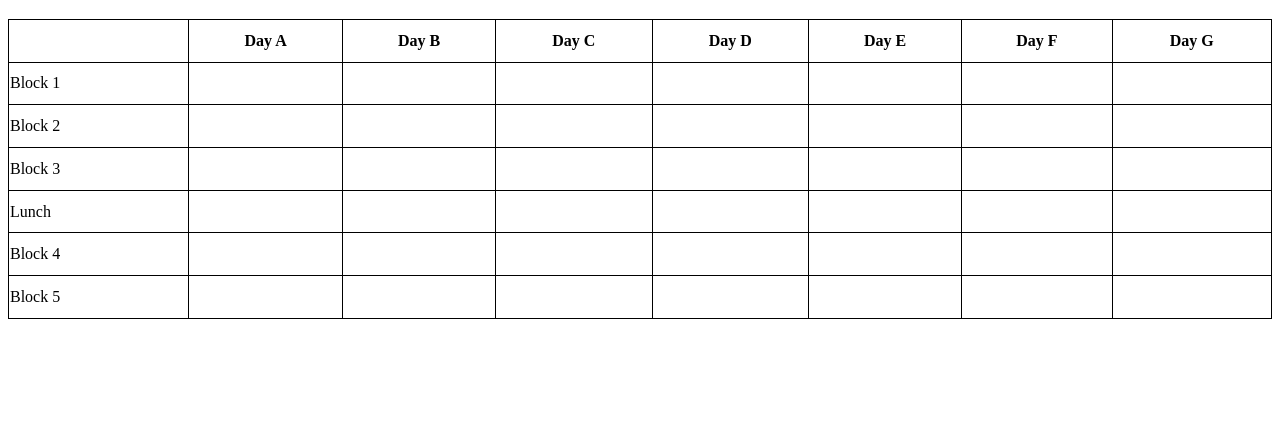
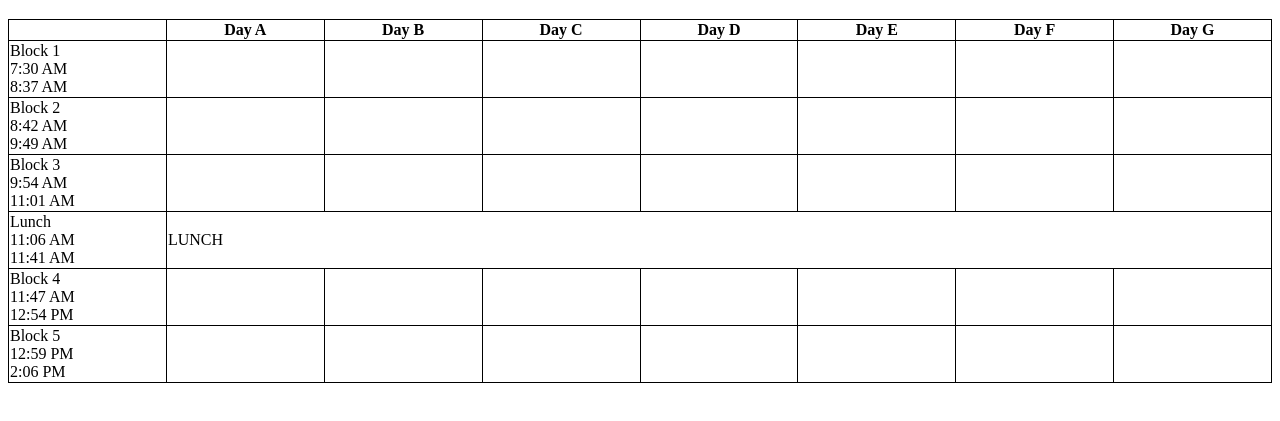
Before and after one commit to Ms-McDonald/23-24_SchoolSchedule, a plain HTML site: page index.html in a window 1280 px wide. Shown: the part 61-482 px from the top of the page. Drawn offline with Linux system fonts and the light colour scheme.

Commit message:
colspan for lunch

```diff
--- a/index.html
+++ b/index.html
@@ -8,6 +8,7 @@
         table, th, td {
             border: 1px solid black;
             border-collapse: collapse;
+            table-layout: fixed;
         }
         table {
             width: 100%;
@@ -34,7 +35,13 @@
             <th>Day G</th>
         </tr>
         <tr>
-            <td>Block 1</td>
+            <td>
+                Block 1
+                <br>
+                7:30 AM
+                <br>
+                8:37 AM
+            </td>
             <td></td>
             <td></td>
             <td></td>
@@ -44,7 +51,13 @@
             <td></td>
         </tr>
         <tr>
-            <td>Block 2</td>
+            <td>
+                Block 2
+                <br>
+                8:42 AM
+                <br>
+                9:49 AM
+            </td>
             <td></td>
             <td></td>
             <td></td>
@@ -54,7 +67,13 @@
             <td></td>
         </tr>
         <tr>
-            <td>Block 3</td>
+            <td>
+                Block 3
+                <br>
+                9:54 AM
+                <br>
+                11:01 AM
+            </td>
             <td></td>
             <td></td>
             <td></td>
@@ -64,7 +83,23 @@
             <td></td>
         </tr>
         <tr>
-            <td>Lunch</td>
+            <td>
+                Lunch
+                <br>
+                11:06 AM
+                <br>
+                11:41 AM
+            </td>
+            <td colspan="7">LUNCH</td>
+        </tr>
+        <tr>
+            <td>
+                Block 4
+                <br>
+                11:47 AM
+                <br>
+                12:54 PM
+            </td>
             <td></td>
             <td></td>
             <td></td>
@@ -74,17 +109,13 @@
             <td></td>
         </tr>
         <tr>
-            <td>Block 4</td>
-            <td></td>
-            <td></td>
-            <td></td>
-            <td></td>
-            <td></td>
-            <td></td>
-            <td></td>
-        </tr>
-        <tr>
-            <td>Block 5</td>
+            <td>
+                Block 5
+                <br>
+                12:59 PM
+                <br>
+                2:06 PM
+            </td>
             <td></td>
             <td></td>
             <td></td>
```
